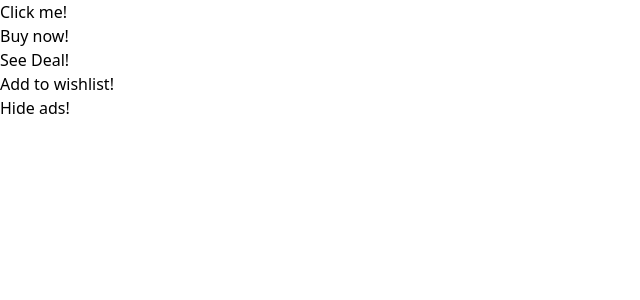
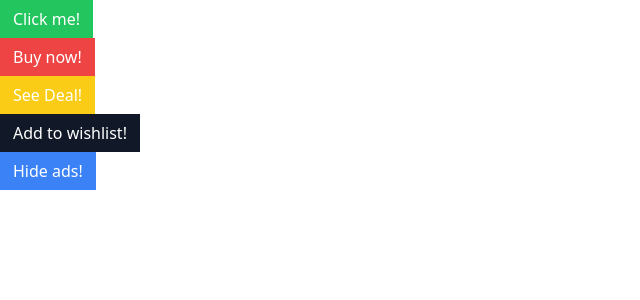
Before and after one commit to raluchka29/UdemyPractice-React, a React (Create React App) app in the folder comps/: page / in a window 1280 px wide. Shown: the top 300 px of the page, without its empty margins (0-640 px from the left). Built offline with nearby package versions, Linux system fonts and the light colour scheme.

Commit message:
using classnames & tailwindcss

```diff
--- a/comps/package.json
+++ b/comps/package.json
@@ -6,6 +6,7 @@
     "@testing-library/jest-dom": "^5.17.0",
     "@testing-library/react": "^13.4.0",
     "@testing-library/user-event": "^13.5.0",
+    "classnames": "^2.5.1",
     "prop-types": "^15.8.1",
     "react": "^18.3.1",
     "react-dom": "^18.3.1",
--- a/comps/src/App.js
+++ b/comps/src/App.js
@@ -15,7 +15,7 @@
             <Button secondary outline>Add to wishlist!</Button>
         </div>
         <div>
-            <Button secondary rounded>Hide ads!</Button>
+            <Button primary rounded>Hide ads!</Button>
         </div>
         </div>
 }
--- a/comps/src/button.js
+++ b/comps/src/button.js
@@ -1,4 +1,4 @@
-import PropTypes from 'prop-types';
+import className from 'classnames';
 
 function Button({
     children,
@@ -11,8 +11,21 @@
     rounded
  }){
 
-    return <button>{children}</button>;
+    const classes =className('px-3 py-1.5 border', {
+        'border-blue-500 bg-blue-500 text-white': primary,
+        'border-gray-900 bg-gray-900 text-white': secondary,
+        'border-green-500 bg-green-500 text-white': success,
+        'border-yellow-400 bg-yellow-400 text-white': warning,
+        'border-red-500 bg-red-500 text-white': danger,
+    });
+
+    return (<button className={classes}>
+    {children}
+    </button>
+
+    );
 }
+
 
 Button.propTypes={
     checkVariationValue: ({ primary, secondary, success, warning, danger }) => {
```
Also changed, not shown: 1 other file (tests, documents, lock files or other folders).
